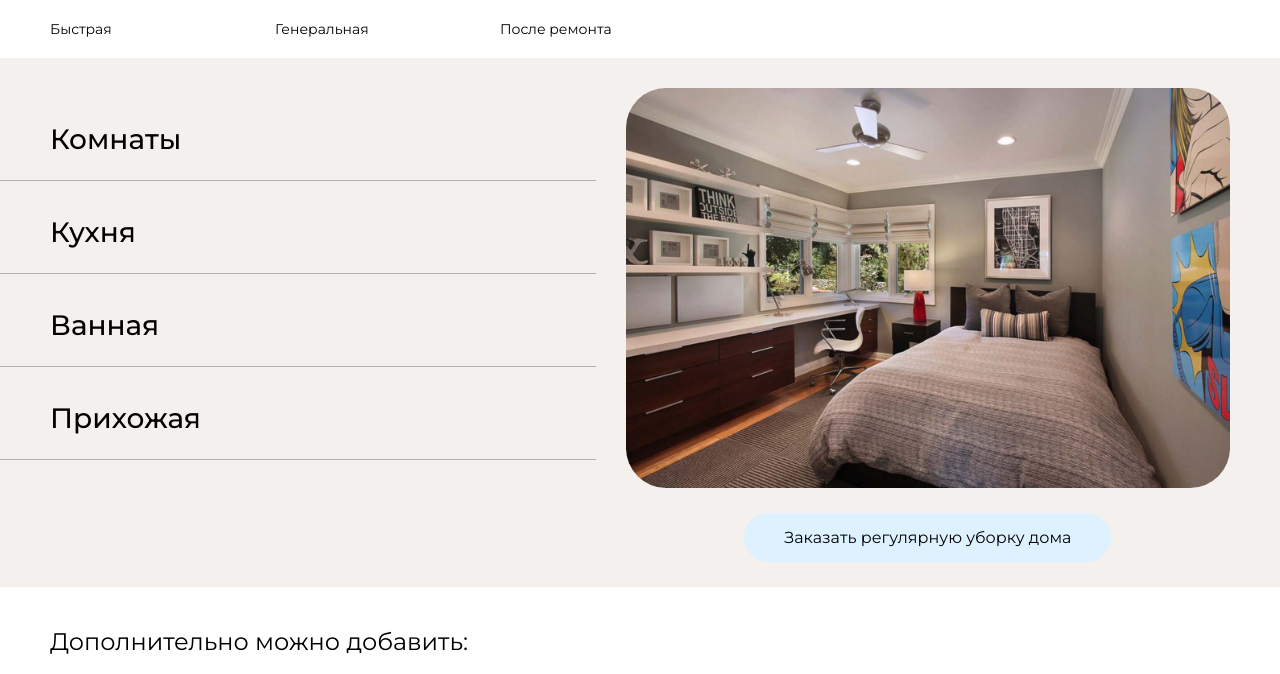
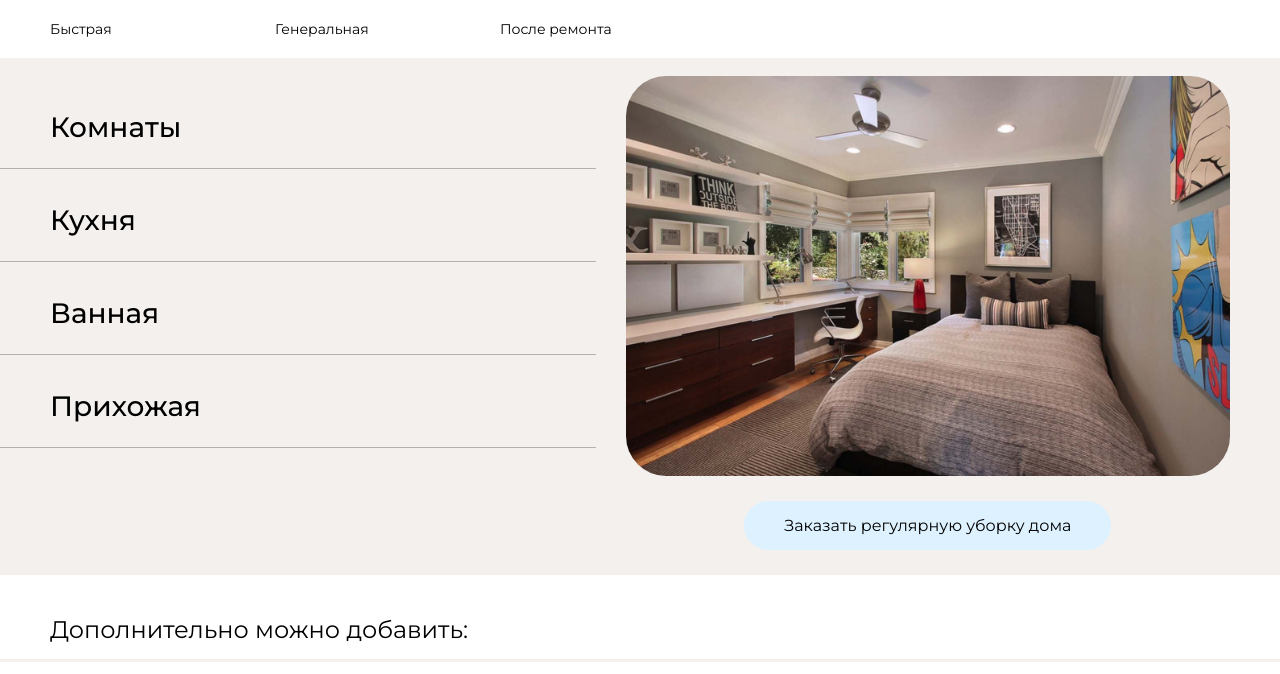
Before and after one commit to linawashere/svezho, a plain HTML site: page index.html in a window 1280 px wide. Shown: the part 1583-2257 px from the top of the page. Drawn offline with Linux system fonts and the light colour scheme.

Commit message:
corrected margins and paddings

```diff
--- a/style.css
+++ b/style.css
@@ -1382,8 +1382,9 @@ button[type="button"], input[type="number"], #calculate-btn{
 
     .desctop_sub-menu {
         display: flex;
-        padding: 30px 50px 0 0;
+        padding: 15px 50px 0 0;
         gap: 30px;
+        border-top: var(--block-color) 3px solid;
     }
 
     .sub-menu__ul {
@@ -1453,7 +1454,7 @@ button[type="button"], input[type="number"], #calculate-btn{
     }
 
     .additional span {
-        padding: 40px 50px 0 50px;
+        padding: 40px 50px 15px 50px;
         width: 550px;
     }
 
```
